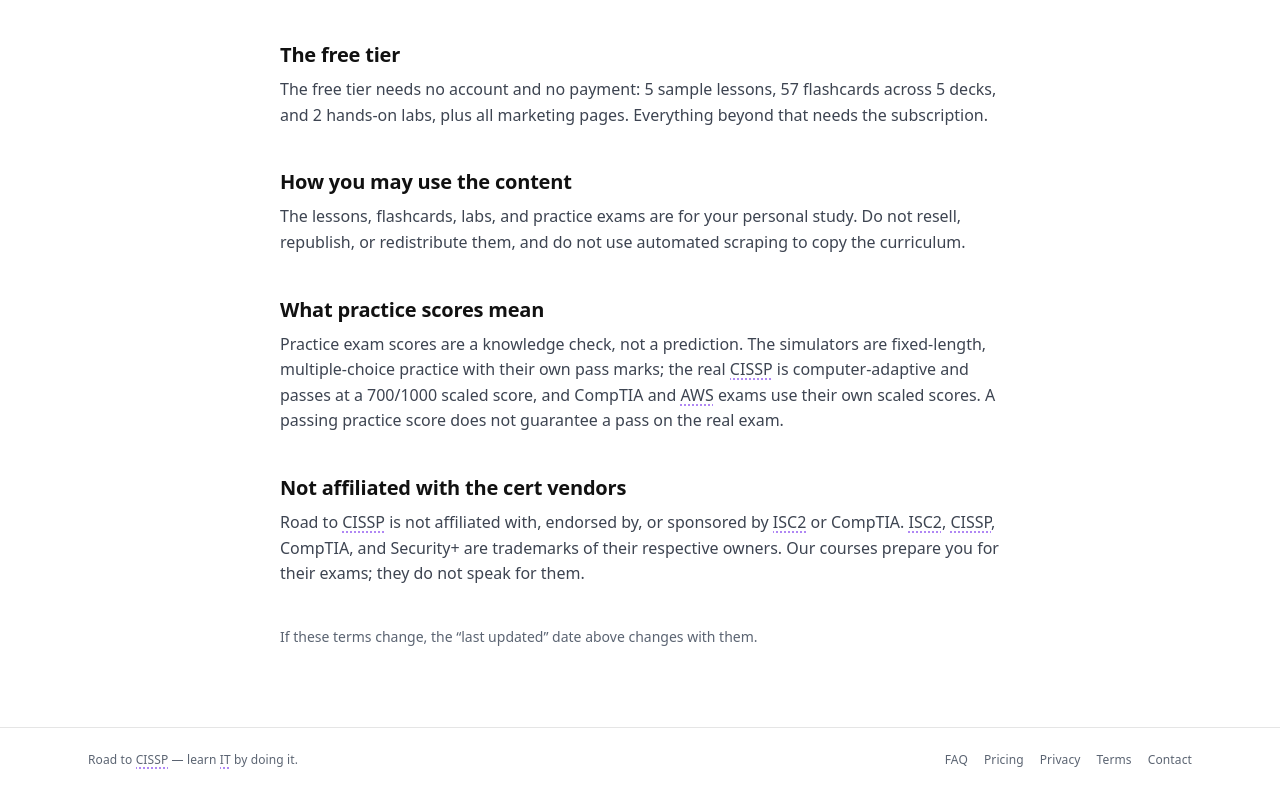
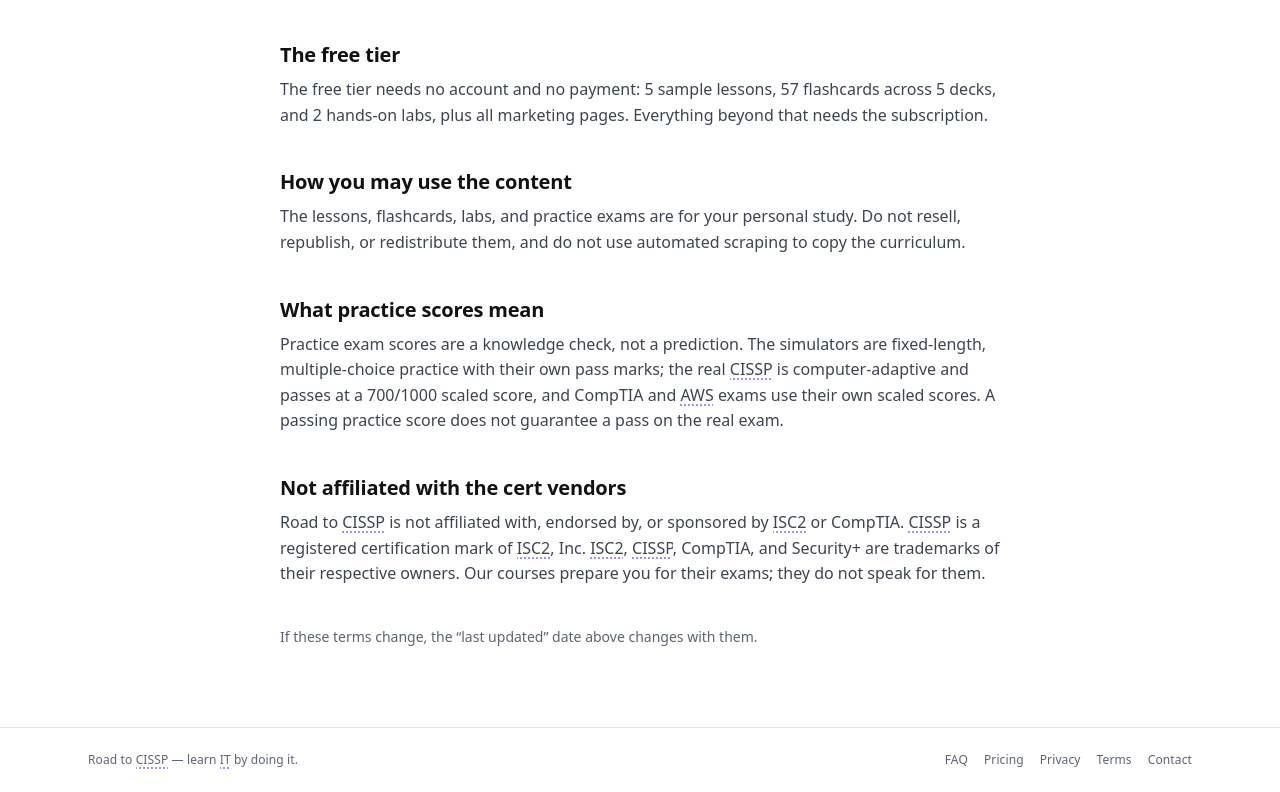
Before and after one commit to spencerawlson/IT_Fund, a React (Vite) app: page /terms in a window 1280 px wide. Shown: the part 1061-1853 px from the top of the page. Built offline with nearby package versions, Linux system fonts and the light colour scheme; no server answers.

Commit message:
Keep CompTIA in the disclaimer sentence (#199)

```diff
--- a/src/pages/Terms.jsx
+++ b/src/pages/Terms.jsx
@@ -98,7 +98,7 @@ export default function Terms() {
         <section className="mt-10">
           <h2 className="text-heading font-semibold text-ink-1">Not affiliated with the cert vendors</h2>
           <p className="mt-2 text-body text-ink-2">
-            Road to CISSP is not affiliated with, endorsed by, or sponsored by ISC2 or CompTIA. ISC2, CISSP, CompTIA, and Security+ are trademarks of their respective owners. Our courses prepare you for their exams; they do not speak for them.
+            Road to CISSP is not affiliated with, endorsed by, or sponsored by ISC2 or CompTIA. CISSP is a registered certification mark of ISC2, Inc. ISC2, CISSP, CompTIA, and Security+ are trademarks of their respective owners. Our courses prepare you for their exams; they do not speak for them.
           </p>
         </section>
 
```
Also changed, not shown: 1 other file (tests, documents, lock files or other folders).
